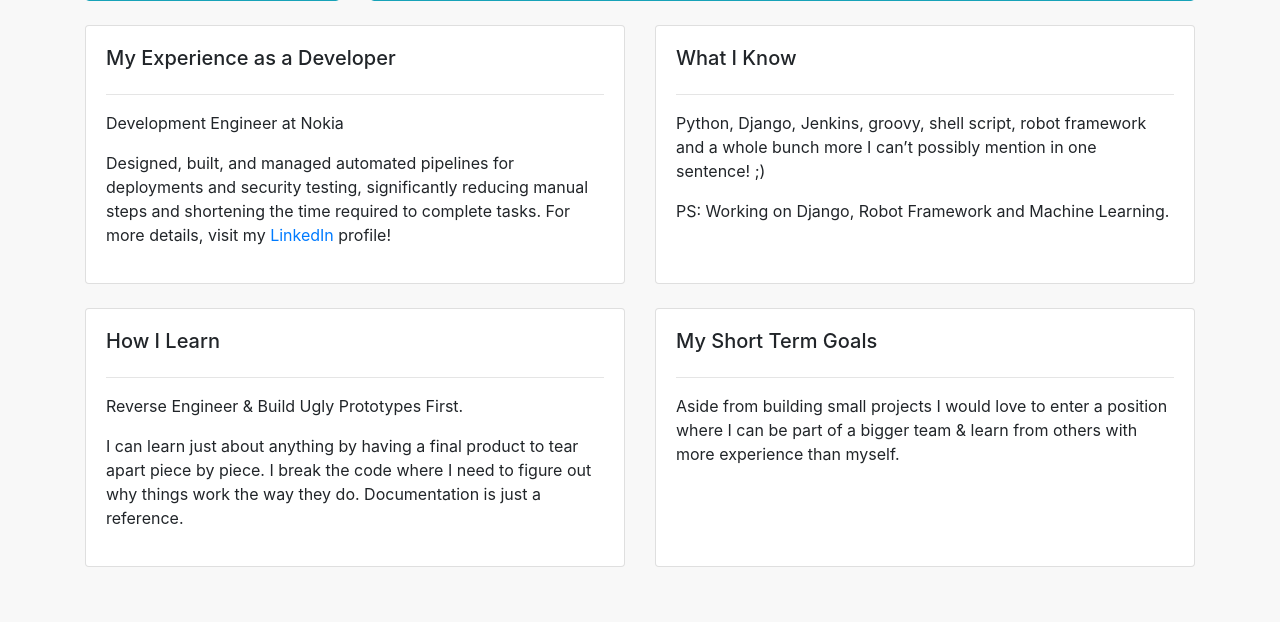
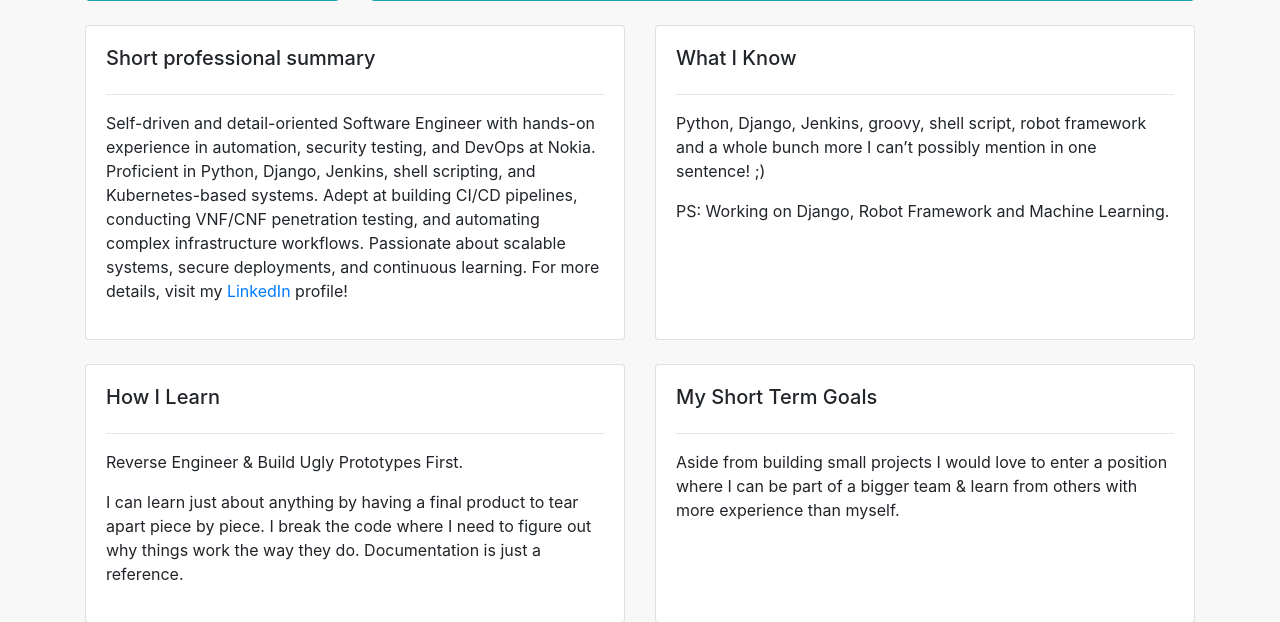
Before and after one commit to ps1711/Portfolio, a Django app: page / in a window 1280 px wide. Shown: the part 475-1097 px from the top of the page. Before the commit the page ends 1042 px from the top, so only its background shows below. Run offline with Django 3.2, Linux system fonts and the light colour scheme; some libraries are stand-ins or nearby versions.

Commit message:
Update home.html

```diff
--- a/base/templates/base/home.html
+++ b/base/templates/base/home.html
@@ -68,10 +68,9 @@
         <div class="row">
             <div class="col-md-6">
                 <div class="card card-body h-100">
-                    <h5>My Experience as a Developer</h5>
+                    <h5>Short professional summary</h5>
                     <hr>
-                    <p>Development Engineer at Nokia</p>
-                    <p>Designed, built, and managed automated pipelines for deployments and security testing, significantly reducing manual steps and shortening the time required to complete tasks. For more details, visit my <a href="https://www.linkedin.com/in/priyanshu-singh-6037b31a5/">LinkedIn</a> profile!</p>
+                    <p>Self-driven and detail-oriented Software Engineer with hands-on experience in automation, security testing, and DevOps at Nokia. Proficient in Python, Django, Jenkins, shell scripting, and Kubernetes-based systems. Adept at building CI/CD pipelines, conducting VNF/CNF penetration testing, and automating complex infrastructure workflows. Passionate about scalable systems, secure deployments, and continuous learning. For more details, visit my <a href="https://www.linkedin.com/in/priyanshu-singh-6037b31a5/">LinkedIn</a> profile!</p>
                 </div>
             </div>
 
```
